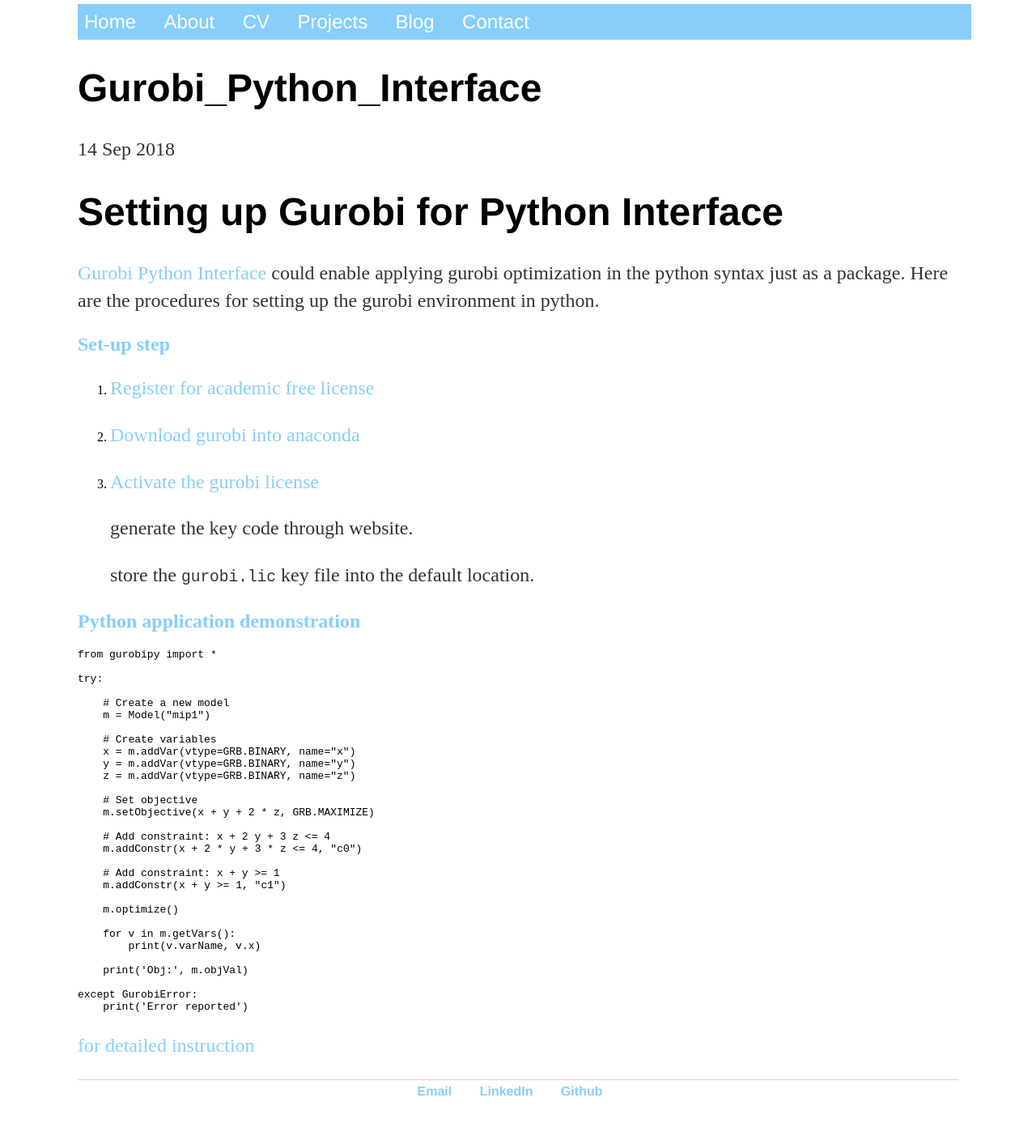
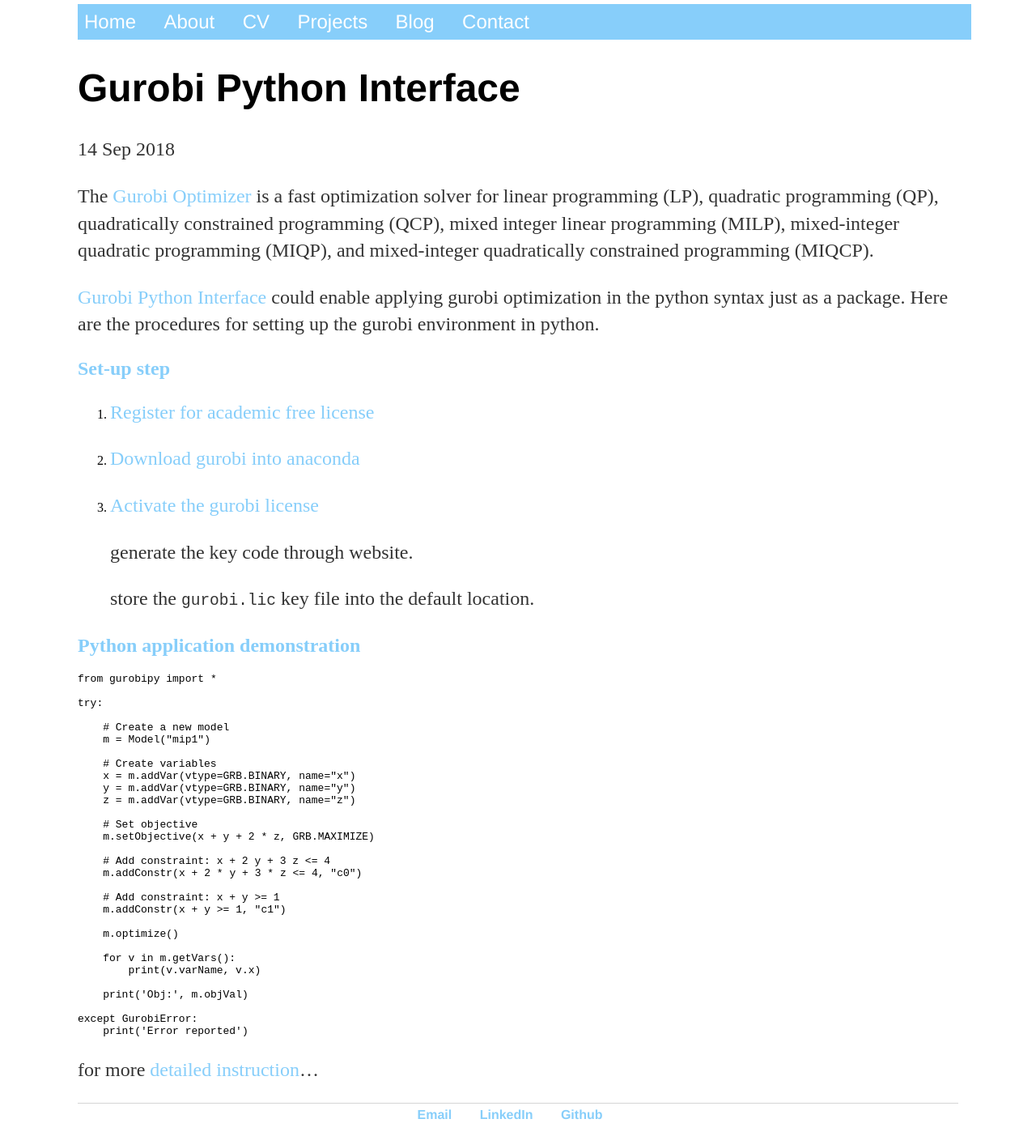
Before and after one commit to xiaohui-victor-li/xiaohui-victor-li.github.io, a Jekyll site: the page built from _posts/2018-09-14-gurobi.md, in a window 1280 px wide. Shown: the whole page at 81% size. Built offline with Jekyll 4.4.1, drawn with Linux system fonts in a browser that asks for light colours; before the commit the page ends 1374 px from its top, so only the background shows below that.

Commit message:
Update 2018-09-14-gurobi.md

````diff
--- a/_posts/2018-09-14-gurobi.md
+++ b/_posts/2018-09-14-gurobi.md
@@ -1,10 +1,9 @@
 ---
 layout: post
-title: "Gurobi_Python_Interface"
+title: "Gurobi Python Interface"
 date: 2018-09-14
 ---
-
-# Setting up Gurobi for Python Interface
+The [Gurobi Optimizer](http://www.gurobi.com/) is a fast optimization solver for linear programming (LP), quadratic programming (QP), quadratically constrained programming (QCP), mixed integer linear programming (MILP), mixed-integer quadratic programming (MIQP), and mixed-integer quadratically constrained programming (MIQCP).
 
 [Gurobi Python Interface](http://www.gurobi.com/documentation/8.0/quickstart_mac/py_python_interface.html#section:Python) could enable applying gurobi optimization in the python syntax just as a package. Here are the procedures for setting up the gurobi environment in python.
 
@@ -60,4 +59,4 @@
     print('Error reported')
 ```
 
-[for detailed instruction](https://www.gurobi.com/documentation/8.0/quickstart_windows/py_example_mip1_py.html)
+for more [detailed instruction](https://www.gurobi.com/documentation/8.0/quickstart_windows/py_example_mip1_py.html)...
````
